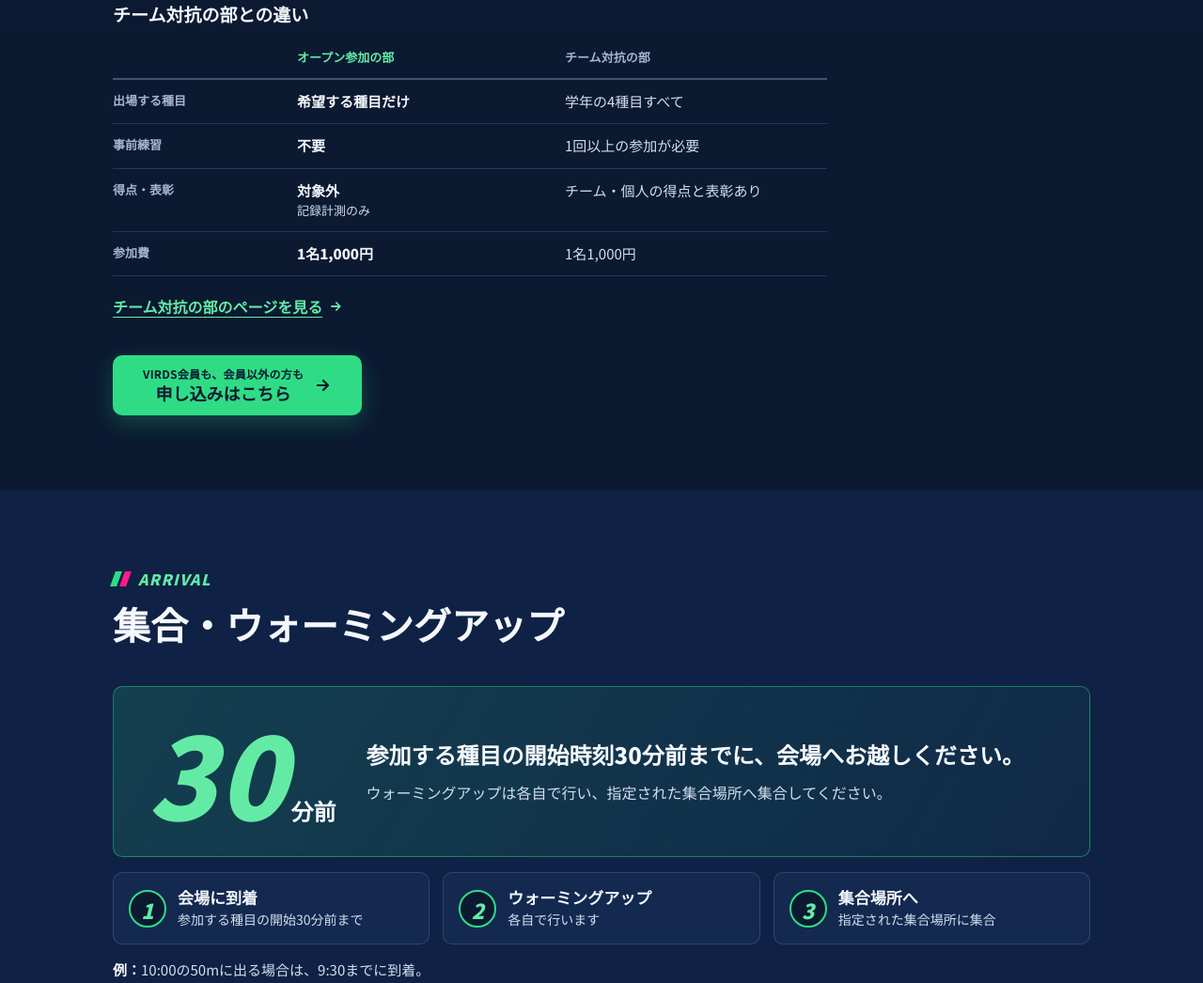
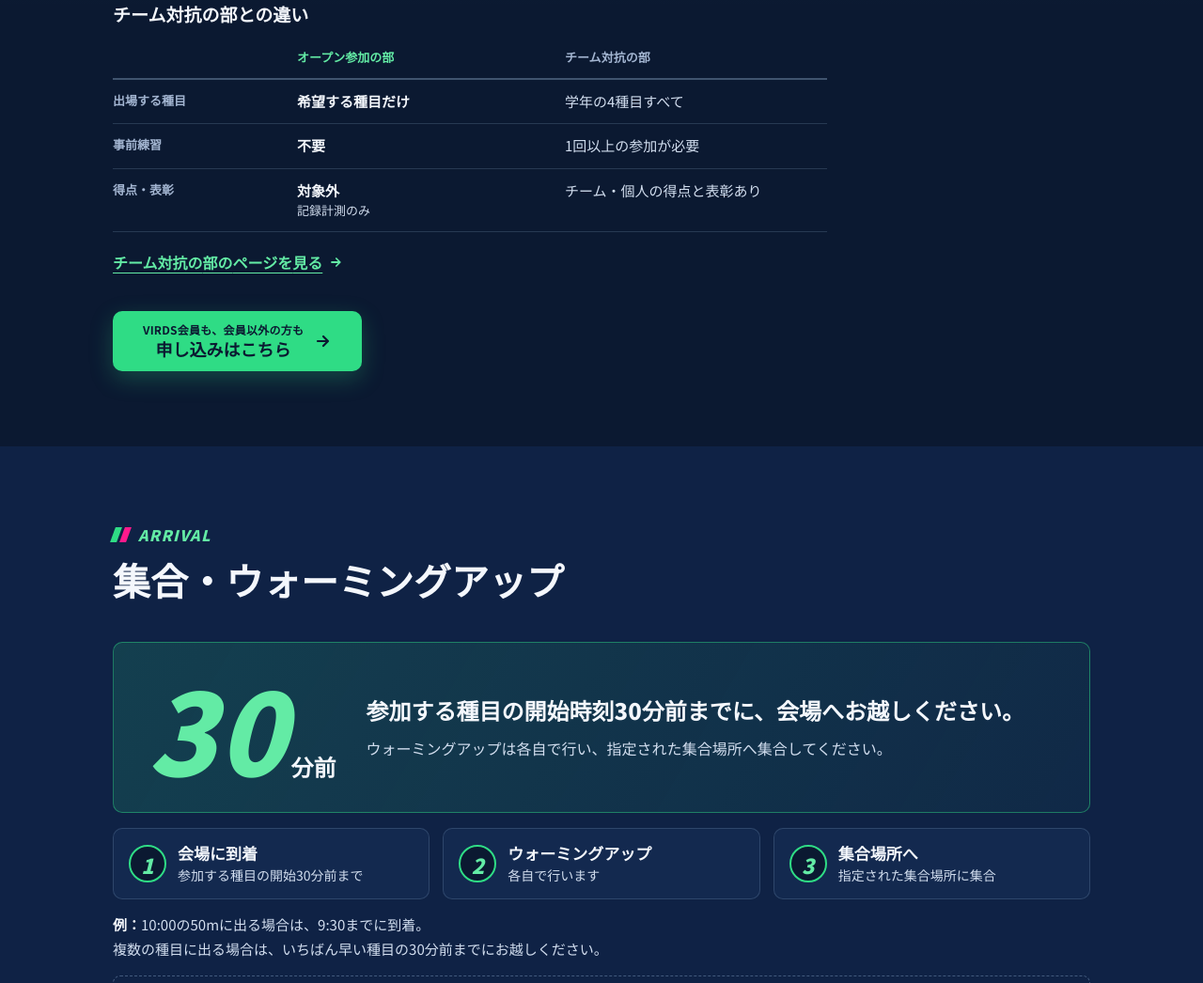
Before and after one commit to kotor-1/yearend2026, a plain HTML site: page open/index.html in a window 1280 px wide. Shown: the part 1436-2482 px from the top of the page at 94% size. Drawn offline with Linux system fonts and the light colour scheme; a web font is replaced by a local one.

Commit message:
オープン参加ページの比較表からチーム対抗の部の参加費を削除
Co-Authored-By: Claude Opus 5.5 <noreply@anthropic.com>

```diff
--- a/open/index.html
+++ b/open/index.html
@@ -428,7 +428,6 @@ footer{border-top:1px solid var(--line);padding:32px 0 24px;background:#081327}
           <tr><th scope="row">出場する<wbr>種目</th><td class="me">希望する<wbr>種目だけ</td><td>学年の<wbr>4種目すべて</td></tr>
           <tr><th scope="row">事前練習</th><td class="me">不要</td><td>1回以上の<wbr>参加が<wbr>必要</td></tr>
           <tr><th scope="row">得点・表彰</th><td class="me">対象外<small>記録計測のみ</small></td><td>チーム・個人の<wbr>得点と<wbr>表彰あり</td></tr>
-          <tr><th scope="row">参加費</th><td class="me">1名1,000円</td><td>1名1,000円</td></tr>
         </tbody>
       </table>
       <a class="textlink" href="../">チーム対抗の<wbr>部の<wbr>ページを<wbr>見る<svg width="16" height="16" viewBox="0 0 20 20" aria-hidden="true"><path d="M5 10h10M11 5l5 5-5 5" fill="none" stroke="currentColor" stroke-width="2.2" stroke-linecap="round" stroke-linejoin="round"/></svg></a>
```
